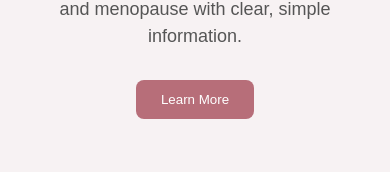
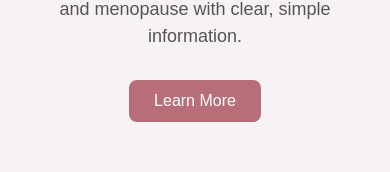
Before and after one commit to Funmi77/melanin-menopause, a React (Create React App) app: page / in a window 390 px wide. Shown: the part 559-731 px from the top of the page. Built offline with nearby package versions, Linux system fonts and the light colour scheme.

Commit message:
Learn More button responsive + Styling

```diff
--- a/src/App.css
+++ b/src/App.css
@@ -48,6 +48,13 @@ button {
   border: none;
   border-radius: 8px;
   cursor: pointer;
+  font-size: 16px;
+  transition: all 0.3s ease;
+}
+
+.hero button:hover {
+  background-color: #9d5c66;
+  transform: translateY(-2px);
 }
 
 .hero-image {
--- a/src/components/Hero.js
+++ b/src/components/Hero.js
@@ -14,7 +14,15 @@ function Hero() {
         Supporting you through perimenopause and menopause with clear, simple
         information.
       </p>
-      <button>Learn More</button>
+      <button
+        onClick={() =>
+          document
+            .getElementById("symptoms")
+            .scrollIntoView({ behavior: "smooth" })
+        }
+      >
+        Learn More
+      </button>
     </div>
   );
 }
--- a/src/components/Symptoms.js
+++ b/src/components/Symptoms.js
@@ -1,6 +1,6 @@
 function Symptoms() {
   return (
-    <div className="symptoms">
+    <div className="symptoms" id="symptoms">
       <h2>Common Symptoms</h2>
 
       <div className="card-container">
```
